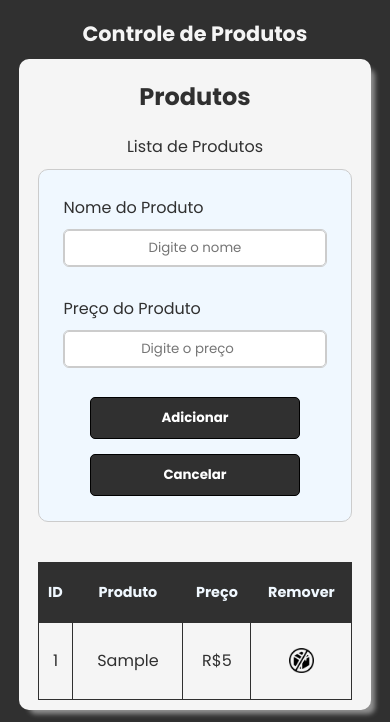
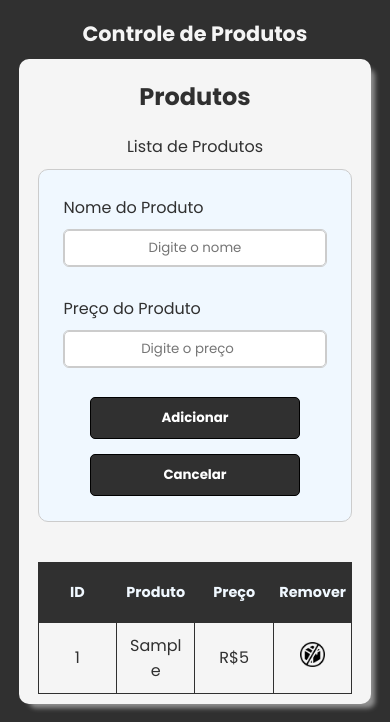
Before and after one commit to osmaclean/controlProducts, a plain HTML site: page index.html in a window 390 px wide. Both pictures are taken after typing "Sample", "5" into the empty fields and a click on the button "Adicionar". Shown: the part 122-844 px from the top of the page. Drawn offline with Linux system fonts and the light colour scheme.

Commit message:
Ajustes realizados na tabela mobile

```diff
--- a/assets/src/style/style.css
+++ b/assets/src/style/style.css
@@ -129,6 +129,7 @@ section#mainContent div#products table {
     border-radius: 5px;
     width: 95%;
     text-align: center;
+    table-layout: fixed;
 }
 
 section#mainContent div#products table th {
@@ -137,23 +138,24 @@ section#mainContent div#products table th {
     color: aliceblue;
     font-size: .9rem;
     height: 7vh;
+    word-wrap: break-word;
 }
 
 section#mainContent div#products table td {
     padding: 10px;
-    height: 9vh;
+    word-wrap: break-word;
 
 
 }
 
-section#mainContent div#products table td#deleteImg {
+/* section#mainContent div#products table td#deleteImg {
     border: 0;
     display: flex;
     align-items: center;
     justify-content: center;
 
 
-}
+} */
 
 section#mainContent div#products table td img#deleteImg{
     width: 25px;
@@ -166,9 +168,6 @@ section#mainContent div#products table thead {
     width: 50%;
 }
 
-section#mainContent div#products table tr {
-    width: 100%;
-}
 
 section#mainContent div#products table tbody {
     width: 50%;
@@ -321,20 +320,19 @@ section#mainContent div#products table tbody {
 
     section#mainContent div#products table td {
         padding: 10px;
-        height: 9vh;
         font-size: 1.1rem;
         word-wrap: break-word;
 
     }
 
-    section#mainContent div#products table td#deleteImg {
+    /* section#mainContent div#products table td#deleteImg {
         border: 0;
         display: flex;
         align-items: center;
         justify-content: center;
 
 
-    }
+    } */
 
     section#mainContent div#products table td img#deleteImg{
         width: 35px;
```
